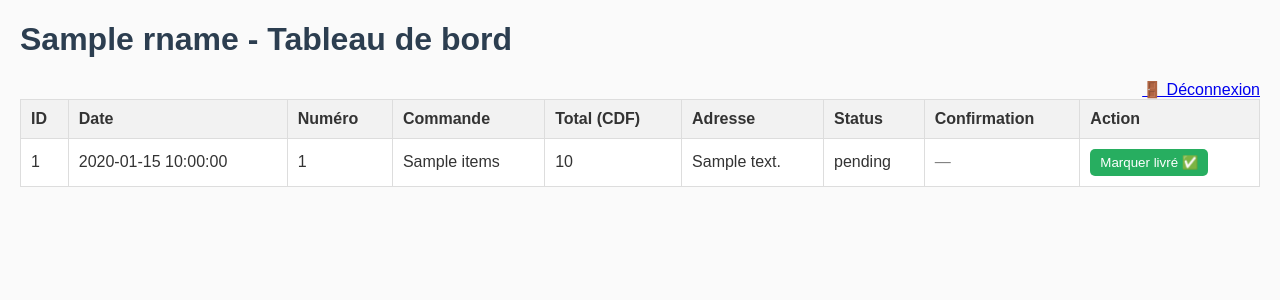
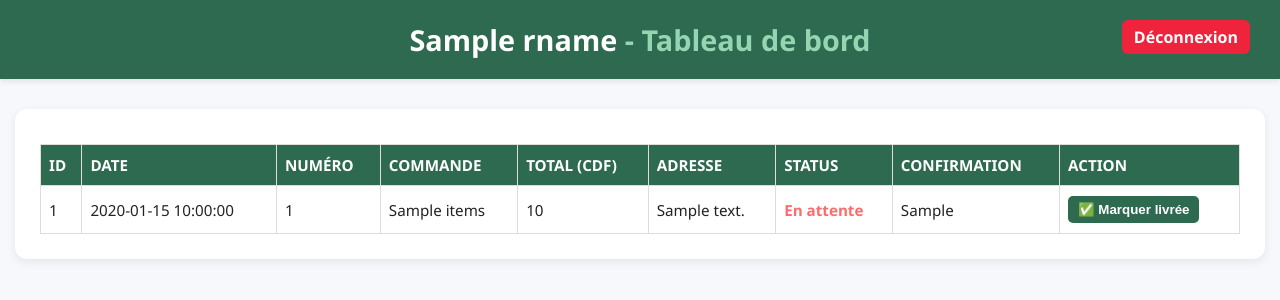
Before and after one commit to bakaherve/whatsapp_restobot, a Flask app: template templates/dashboard.html in a window 1280 px wide. Shown: the top 300 px of the page. Run offline with Flask 3, Linux system fonts and the light colour scheme; the template is opened without the code that fills it: most values are stand-ins (such as "Sample title", 1, 10 or a date in 2020).

Commit message:
Update dashboard.html

```diff
--- a/templates/dashboard.html
+++ b/templates/dashboard.html
@@ -2,23 +2,143 @@
 <html lang="fr">
 <head>
     <meta charset="UTF-8">
-  <title>{{ brand }} - Tableau de bord</title>
+    <meta name="viewport" content="width=device-width, initial-scale=1.0">
+    <title>{{ rname }} - Tableau de bord</title>
     <style>
-    body { font-family: Arial, sans-serif; background: #fafafa; margin: 20px; color: #333; }
-    h1 { color: #2c3e50; }
-    table { border-collapse: collapse; width: 100%; margin-top: 20px; background: white; }
-    th, td { padding: 10px; border: 1px solid #ddd; text-align: left; }
-    th { background: #f2f2f2; }
-    tr:hover { background: #f9f9f9; }
-    .logout { float: right; }
-    .btn { padding: 6px 10px; border: none; border-radius: 5px; cursor: pointer; }
-    .btn-success { background: #27ae60; color: white; }
+        :root {
+            --brand-color: #2d6a4f;
+            --accent-color: #95d5b2;
+            --bg-light: #f7f8fc;
+            --text-dark: #222;
+        }
+        body {
+            font-family: "Segoe UI", Arial, sans-serif;
+            background-color: var(--bg-light);
+            color: var(--text-dark);
+            margin: 0;
+            padding: 0;
+        }
+        header {
+            background-color: var(--brand-color);
+            color: white;
+            padding: 20px;
+            text-align: center;
+            position: sticky;
+            top: 0;
+            box-shadow: 0 2px 6px rgba(0,0,0,0.1);
+        }
+        header h1 {
+            margin: 0;
+            font-size: 1.8rem;
+        }
+        header span {
+            color: var(--accent-color);
+        }
+        .logout {
+            position: absolute;
+            top: 20px;
+            right: 30px;
+            background-color: #ef233c;
+            color: white;
+            padding: 6px 12px;
+            border-radius: 6px;
+            text-decoration: none;
+            font-weight: 600;
+        }
+        .logout:hover {
+            background-color: #d90429;
+        }
+
+        main {
+            margin: 30px auto;
+            width: 95%;
+            max-width: 1200px;
+            background: white;
+            padding: 25px;
+            border-radius: 12px;
+            box-shadow: 0 3px 10px rgba(0,0,0,0.08);
+        }
+
+        table {
+            border-collapse: collapse;
+            width: 100%;
+            margin-top: 10px;
+        }
+        th, td {
+            border: 1px solid #ddd;
+            padding: 10px 8px;
+            text-align: left;
+            font-size: 0.95rem;
+        }
+        th {
+            background-color: var(--brand-color);
+            color: white;
+            text-transform: uppercase;
+        }
+        tr:nth-child(even) { background-color: #f9f9f9; }
+        tr:hover { background-color: #f1f1f1; }
+
+        .delivered {
+            color: #2d6a4f;
+            font-weight: 600;
+        }
+        .pending {
+            color: #ff6b6b;
+            font-weight: 600;
+        }
+
+        form {
+            display: inline;
+        }
+        button {
+            background-color: var(--brand-color);
+            color: white;
+            border: none;
+            padding: 6px 10px;
+            border-radius: 5px;
+            cursor: pointer;
+            font-weight: 600;
+        }
+        button:hover {
+            background-color: #1b4332;
+        }
+
+        @media (max-width: 768px) {
+            table, thead, tbody, th, td, tr {
+                display: block;
+            }
+            th {
+                display: none;
+            }
+            td {
+                border: none;
+                border-bottom: 1px solid #ddd;
+                position: relative;
+                padding-left: 50%;
+                text-align: right;
+            }
+            td::before {
+                content: attr(data-label);
+                position: absolute;
+                left: 10px;
+                width: 45%;
+                white-space: nowrap;
+                text-align: left;
+                font-weight: 600;
+                color: #555;
+            }
+        }
     </style>
 </head>
 <body>
-  <h1>{{ rname }} - Tableau de bord</h1>
-  <a class="logout" href="/logout">🚪 Déconnexion</a>
 
+<header>
+    <h1>{{ rname }} <span>- Tableau de bord</span></h1>
+    <a class="logout" href="/logout">Déconnexion</a>
+</header>
+
+<main>
+    {% if orders %}
     <table>
         <thead>
             <tr>
@@ -36,27 +156,25 @@
         <tbody>
             {% for order in orders %}
             <tr>
-        <td>{{ order.id }}</td>
-        <td>{{ order.date }}</td>
-        <td>{{ order.number }}</td>
-        <td>{{ order.items }}</td>
-        <td>{{ order.total }}</td>
-        <td>{{ order.address }}</td>
-        <td>{{ order.status }}</td>
-        <td>
-          {% if order.confirmed_by == "client" %}
-            <span style="color:green;">✅ Client</span>
-          {% elif order.confirmed_by == "admin" %}
-            <span style="color:blue;">🧑‍🍳 Admin</span>
+                <td data-label="ID">{{ order['id'] }}</td>
+                <td data-label="Date">{{ order['date'] }}</td>
+                <td data-label="Numéro">{{ order['number'] }}</td>
+                <td data-label="Commande">{{ order['items'] }}</td>
+                <td data-label="Total">{{ order['total'] }}</td>
+                <td data-label="Adresse">{{ order['address'] }}</td>
+                <td data-label="Status">
+                    {% if order['status'] == 'delivered' %}
+                        <span class="delivered">Livrée</span>
                     {% else %}
-            <span style="color:gray;">—</span>
+                        <span class="pending">En attente</span>
                     {% endif %}
                 </td>
-        <td>
-          {% if order.status == "pending" %}
-            <form method="POST" action="/update_status" style="display:inline;">
-              <input type="hidden" name="order_id" value="{{ order.id }}">
-              <button type="submit" class="btn btn-success">Marquer livré ✅</button>
+                <td data-label="Confirmation">{{ order['confirmed_by'] if order['confirmed_by'] else "—" }}</td>
+                <td data-label="Action">
+                    {% if order['status'] != 'delivered' %}
+                        <form method="POST" action="/update_status">
+                            <input type="hidden" name="order_id" value="{{ order['id'] }}">
+                            <button type="submit">✅ Marquer livrée</button>
                         </form>
                     {% else %}
                         —
@@ -66,5 +184,10 @@
             {% endfor %}
         </tbody>
     </table>
+    {% else %}
+        <p>Aucune commande disponible.</p>
+    {% endif %}
+</main>
+
 </body>
 </html>
```
Lines whose indentation alone changed are shown as unchanged.
